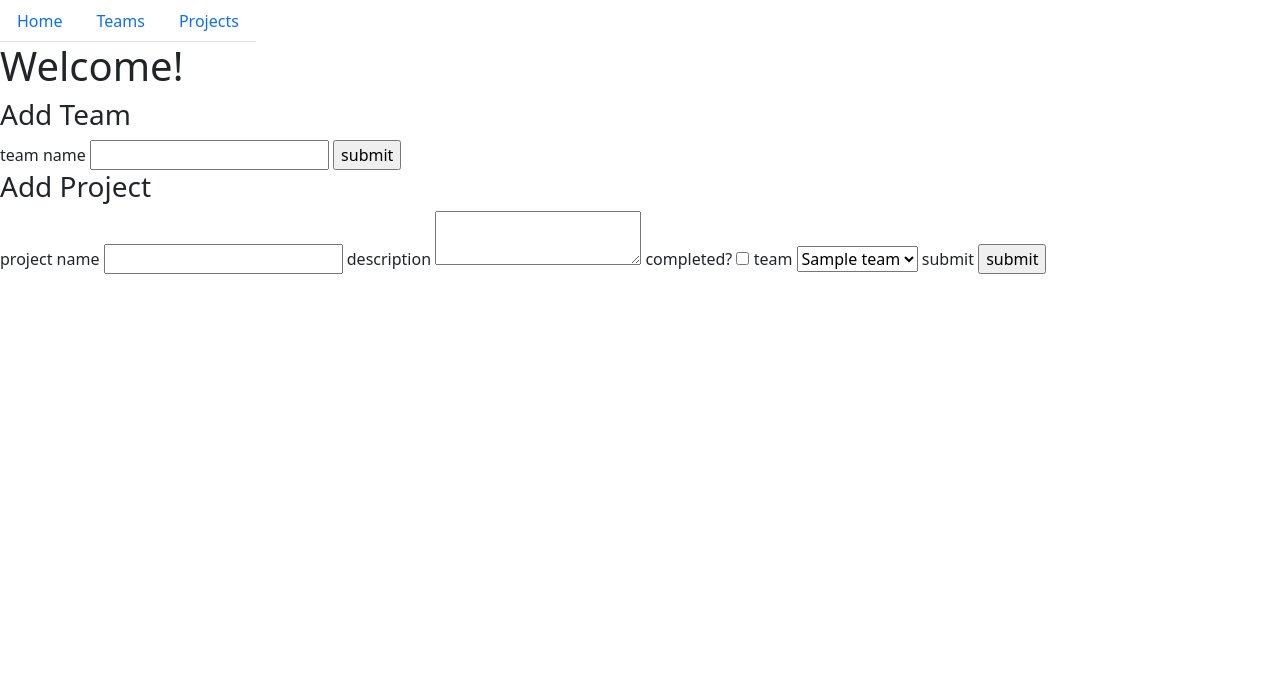
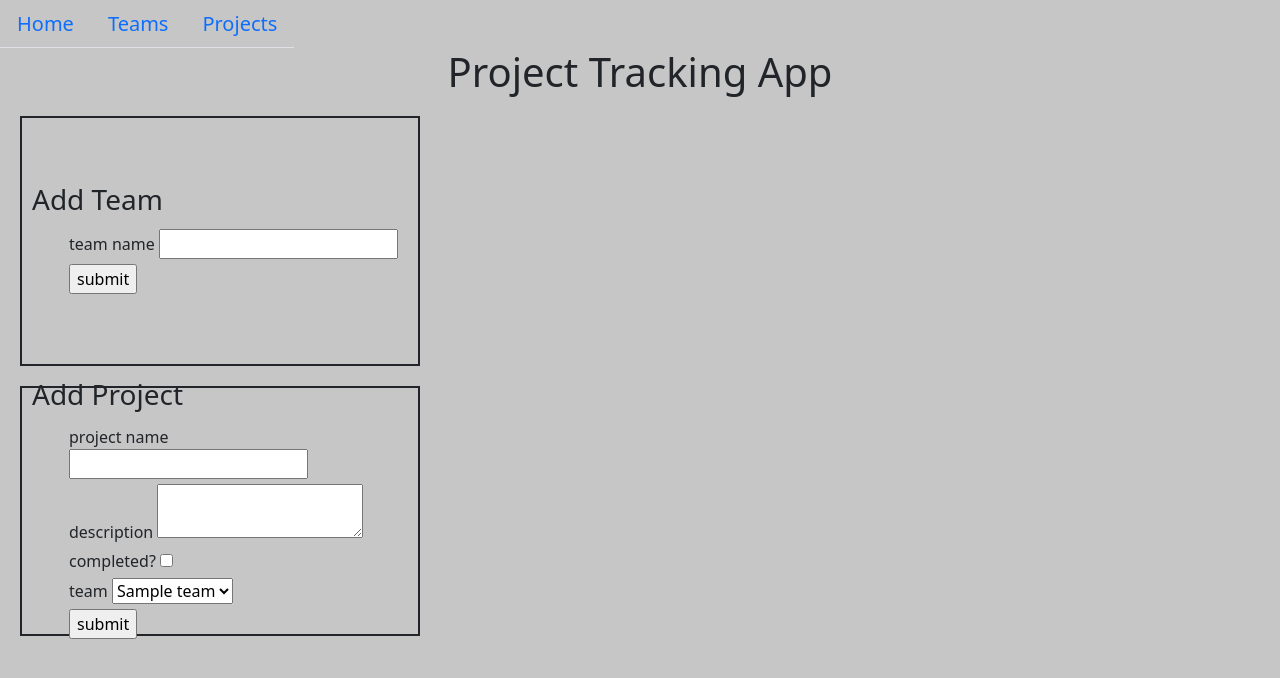
Before and after one commit to Juandtorres23/py-proj-4, a Flask app: page / in a window 1280 px wide. Shown: the top 678 px of the page. Run offline with Flask 2, Linux system fonts and the light colour scheme; tables that the repository leaves empty hold one stand-in row (values such as "Sample post").

Commit message:
added stylesheet to views (css)

```diff
--- a/static/base.css
+++ b/static/base.css
@@ -0,0 +1,66 @@
+body {
+    background-color: rgb(199, 198, 198);
+}
+
+nav a {
+    font-size: 20px;
+}
+
+h1 {
+    text-align: center;
+}
+
+.form-container {
+    width: 400px;
+    height: 250px;
+    display:flex;
+    flex-direction: column;
+    justify-content: center;
+    border-style: solid;
+    border-width: 2px;
+    margin: 20px;
+    padding: 10px;
+}
+
+form {
+    display: inline;
+}
+
+form ul {
+    margin: 5px;
+
+}
+
+.team-div {
+    font-size: 25px;
+    list-style:square ;
+    align-items: flex-start;
+    display: flex;
+    flex-direction: column;
+    margin-top: 15px;
+    margin-left: 15px;
+}
+
+.project-div {
+    font-size: 25px;
+    align-items: flex-start;
+    display: flex;
+    flex-direction: column;
+    margin-top: 15px;
+    margin-left: 15px;
+    border-style: solid;
+    border-width: 2px;
+    width: 600px;
+}
+
+.projects {
+    display: flex;
+}
+
+.project-div p {
+    margin: 8px;
+}
+
+.p-tag {
+    background-color: bisque;
+}
--- a/templates/home.html
+++ b/templates/home.html
@@ -1,13 +1,18 @@
 {% extends "base.html" %}
 {% block main %}
 
-<h1> Welcome! </h1>
+<h1> Project Tracking App </h1>
 <div class="form-container">
     <h3> Add Team </h3>
     <form action="{{ url_for('add_team') }}" method="POST">
         {{ team_form.csrf_token() }}
-        {{ team_form.team_name.label }} {{ team_form.team_name }}
-        {{ team_form.submit }}
+        <ul>
+            {{ team_form.team_name.label }}
+            {{ team_form.team_name }}
+        </ul>
+        <ul>
+            {{ team_form.submit }}
+        </ul>
     </form>
 </div>
 
@@ -15,16 +20,25 @@
     <h3> Add Project </h3>
     <form action="{{ url_for('add_project') }}" method="POST">
         {{ project_form.csrf_token() }}
+       <ul>
         {{ project_form.project_name.label }}
         {{ project_form.project_name }}
+       </ul>
+       <ul>
         {{ project_form.description.label }}
         {{ project_form.description }}
+       </ul>
+       <ul>
         {{ project_form.completed.label }}
         {{ project_form.completed }}
+       </ul>
+       <ul>
         {{ project_form.team_selection.label }}
         {{ project_form.team_selection }}
-        {{ project_form.submit.label }}
+       </ul>
+       <ul>
         {{ project_form.submit }}
+       </ul>
     </form>
 </div>
 
--- a/templates/teams.html
+++ b/templates/teams.html
@@ -1,7 +1,7 @@
 {% extends "base.html" %}
 {% block main %}
 
-<div>
+<div class="team-div">
     {% for team in teams %}
     <li> {{ team.team_name }} </li>
     {% endfor %}
```
Also changed, not shown: templates/projects.html (+16 -5 lines).
